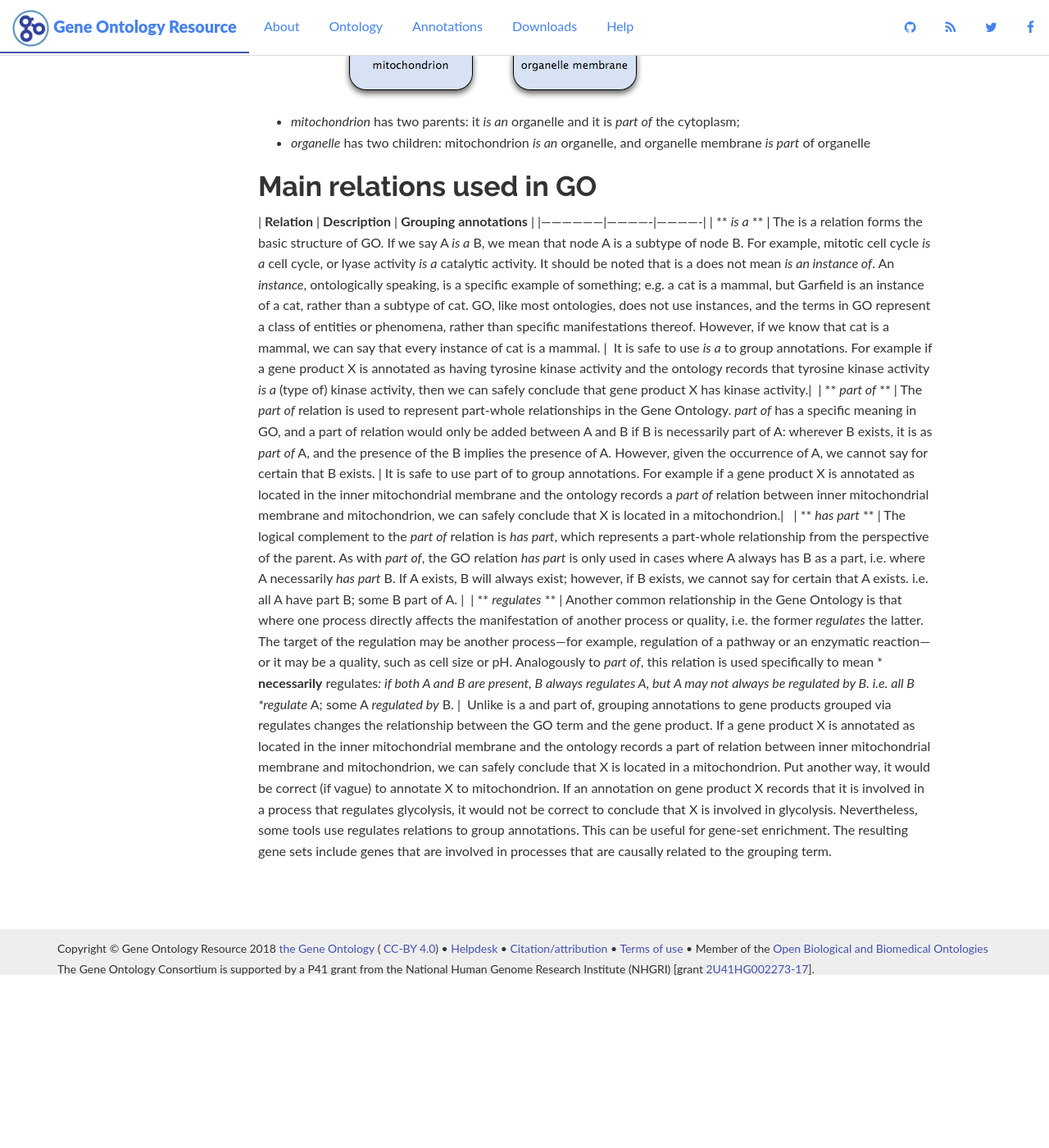
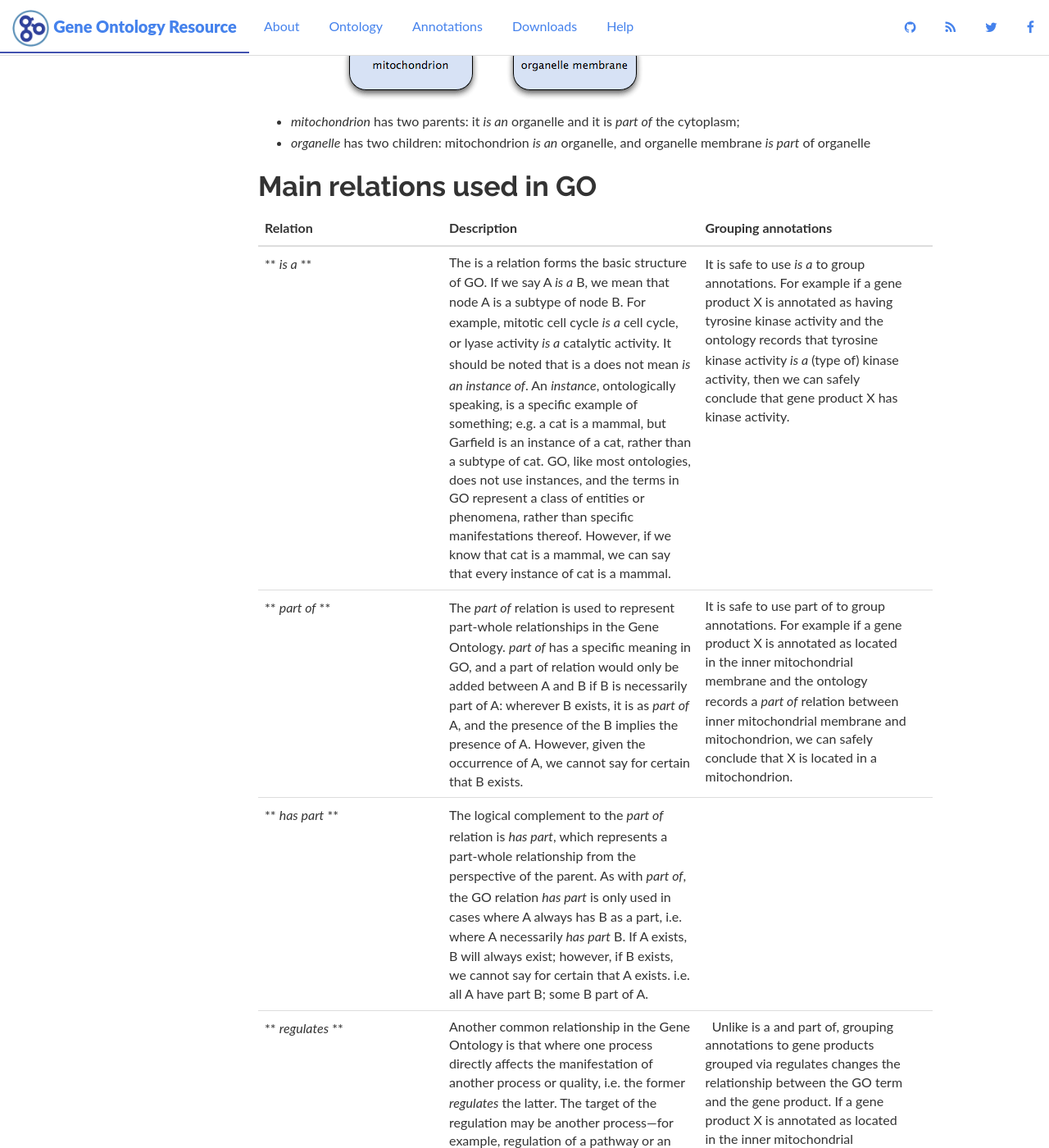
Before and after one commit to geneontology/geneontology.github.io, a Jekyll site: the page built from _docs/ontology-relations.md, in a window 1280 px wide and 1400 px high, scrolled down 1635 px. Shown: the whole window at 82% size. Built offline with Jekyll 4.4.1, drawn with Linux system fonts in a browser that asks for light colours; nearby versions of some CDN libraries; before the commit the page ends 2829 px from its top, so only the background shows below that; some of the changed text lies outside the part shown.

Commit message:
Update ontology-relations.md

```diff
--- a/_docs/ontology-relations.md
+++ b/_docs/ontology-relations.md
@@ -48,8 +48,8 @@ Nodes in the GO graph can have any number and type of relationships to other nod
 
 | **Relation** | **Description** | **Grouping annotations** |
 |------------------|-------------|-------------|
-| ** *is a* **  | The is a relation forms the basic structure of GO. If we say A *is a* B, we mean that node A is a subtype of node B. For example, mitotic cell cycle *is a* cell cycle, or lyase activity *is a* catalytic activity. It should be noted that is a does not mean *is an instance of*. An *instance*, ontologically speaking, is a specific example of something; e.g. a cat is a mammal, but Garfield is an instance of a cat, rather than a subtype of cat. GO, like most ontologies, does not use instances, and the terms in GO represent a class of entities or phenomena, rather than specific manifestations thereof. However, if we know that cat is a mammal, we can say that every instance of cat is a mammal.  |  It is safe to use *is a* to group annotations. For example if a gene product X is annotated as having tyrosine kinase activity and the ontology records that tyrosine kinase activity *is a* (type of) kinase activity, then we can safely conclude that gene product X has kinase activity.|
+| ** *is a* **  | The is a relation forms the basic structure of GO. If we say A *is a* B, we mean that node A is a subtype of node B. For example, mitotic cell cycle *is a* cell cycle, or lyase activity *is a* catalytic activity. It should be noted that is a does not mean *is an instance of*. An *instance*, ontologically speaking, is a specific example of something; e.g. a cat is a mammal, but Garfield is an instance of a cat, rather than a subtype of cat. GO, like most ontologies, does not use instances, and the terms in GO represent a class of entities or phenomena, rather than specific manifestations thereof. However, if we know that cat is a mammal, we can say that every instance of cat is a mammal. | It is safe to use *is a* to group annotations. For example if a gene product X is annotated as having tyrosine kinase activity and the ontology records that tyrosine kinase activity *is a* (type of) kinase activity, then we can safely conclude that gene product X has kinase activity.|
 | ** *part of* ** | The *part of* relation is used to represent part-whole relationships in the Gene Ontology. *part of* has a specific meaning in GO, and a part of relation would only be added between A and B if B is necessarily part of A: wherever B exists, it is as *part of* A, and the presence of the B implies the presence of A. However, given the occurrence of A, we cannot say for certain that B exists. | It is safe to use part of to group annotations. For example if a gene product X is annotated as located in the inner mitochondrial membrane and the ontology records a *part of* relation between inner mitochondrial membrane and mitochondrion, we can safely conclude that X is located in a mitochondrion.|
 | ** *has part* ** | The logical complement to the *part of* relation is *has part*, which represents a part-whole relationship from the perspective of the parent. As with *part of*, the GO relation *has part* is only used in cases where A always has B as a part, i.e. where A necessarily *has part* B. If A exists, B will always exist; however, if B exists, we cannot say for certain that A exists. i.e. all A have part B; some B part of A. |
 | ** *regulates* ** | Another common relationship in the Gene Ontology is that where one process directly affects the manifestation of another process or quality, i.e. the former *regulates* the latter. The target of the regulation may be another process—for example, regulation of a pathway or an enzymatic reaction—or it may be a quality, such as cell size or pH. Analogously to *part of*, this relation is used specifically to mean * **necessarily** regulates*: if both A and B are present, B always regulates A, but A may not always be regulated by B. i.e. all B *regulate* A; some A *regulated by* B.  |  Unlike is a and part of, grouping annotations to gene products grouped via regulates changes the relationship between the GO term and the gene product. If a gene product X is annotated as located in the inner mitochondrial membrane and the ontology records a part of relation between inner mitochondrial membrane and mitochondrion, we can safely conclude that X is located in a mitochondrion. Put another way, it would be correct (if vague) to annotate X to mitochondrion.
-If an annotation on gene product X records that it is involved in a process that regulates glycolysis, it would not be correct to conclude that X is involved in glycolysis. Nevertheless, some tools use regulates relations to group annotations. This can be useful for gene-set enrichment. The resulting gene sets include genes that are involved in processes that are causally related to the grouping term.
+If an annotation on gene product X records that it is involved in a process that regulates glycolysis, it would not be correct to conclude that X is involved in glycolysis. Nevertheless, some tools use regulates relations to group annotations. This can be useful for gene-set enrichment. The resulting gene sets include genes that are involved in processes that are causally related to the grouping term. |
```
